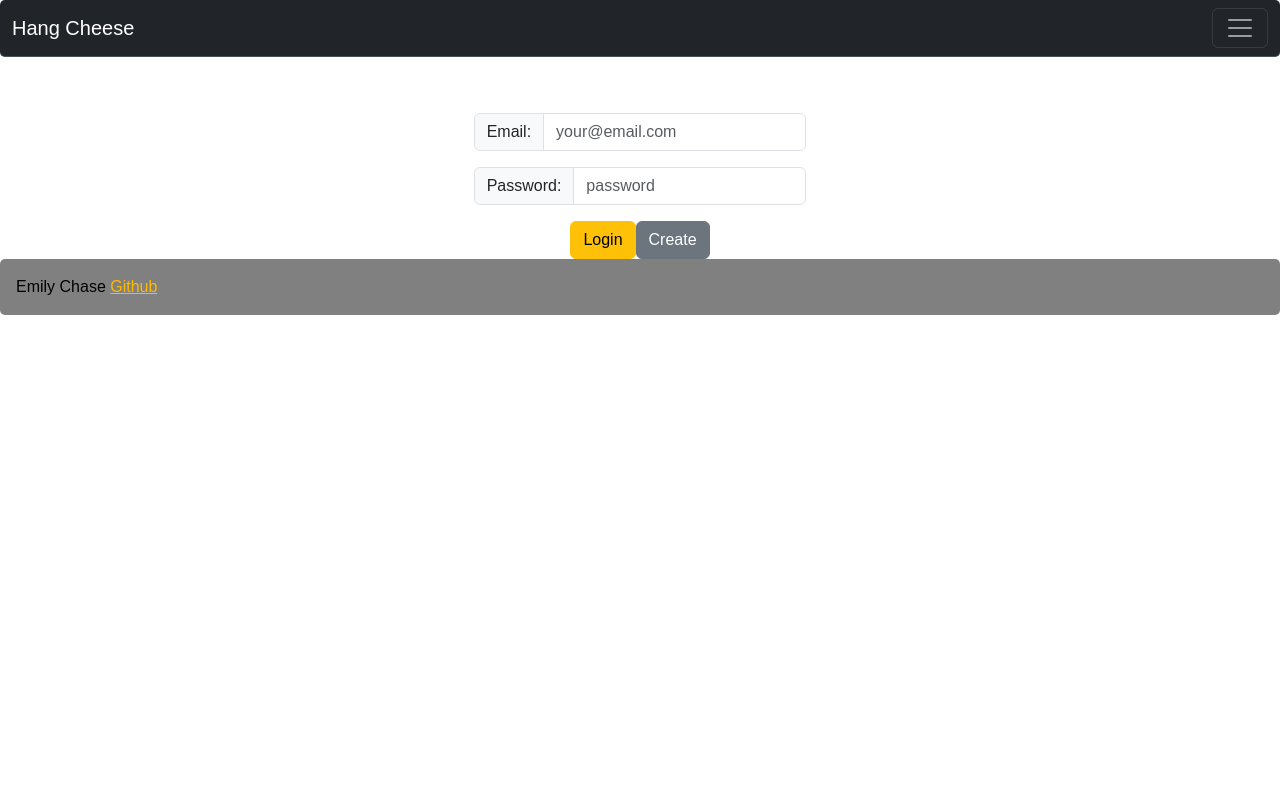
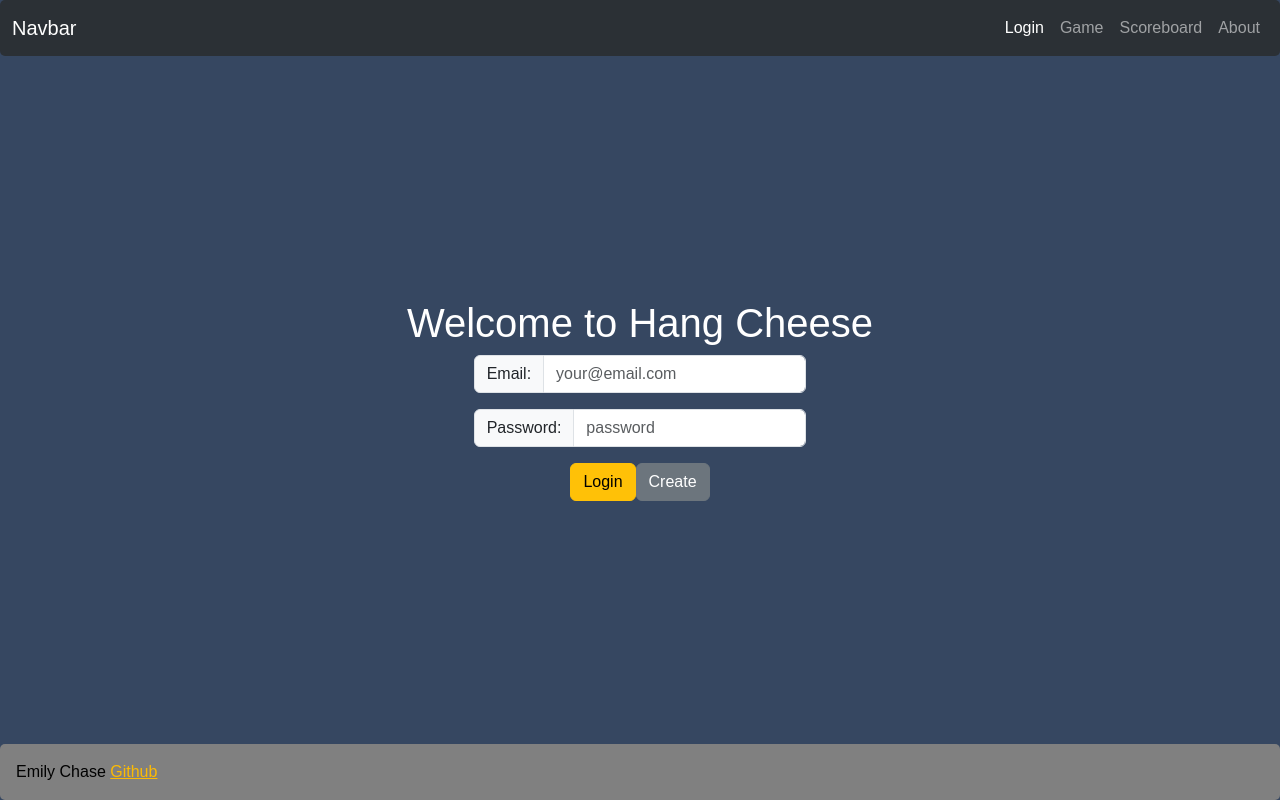
Before and after one commit to emchase8/260_startup, a React (Vite) app in the folder startup-files/: page / in a window 1280 px wide. Built offline with nearby package versions, Linux system fonts and the light colour scheme.

Commit message:
fixing the freaking navabr and css problem

```diff
--- a/startup-files/src/app.css
+++ b/startup-files/src/app.css
@@ -7,7 +7,7 @@
     background-color: rgb(54, 71, 97);
     display: flex;
     flex-direction: column;
-    height: 100vh;
+    min-height: 100vh;
 }
 
 main {
--- a/startup-files/src/app.jsx
+++ b/startup-files/src/app.jsx
@@ -10,16 +10,13 @@ import { Info } from './info/info';
 export default function App() {
     return (
     <BrowserRouter>
-        <div>
+        <div className="body">
             <header>
-                <nav className="navbar bg-dark border-bottom border-body" data-bs-theme="dark">
+                <nav className="navbar bg-dark navbar-expand bg-body-tertiary" data-bs-theme="dark">
                     <div className="container-fluid">
-                        <a className="navbar-brand">Hang Cheese</a>
-                        <button className="navbar-toggler" type="button" data-bs-toggle="collapse" data-bs-target="#navbarNav" aria-controls="navbarNav" aria-expanded="false" aria-label="Toggle navigation">
-                            <span className="navbar-toggler-icon"></span>
-                        </button>
-                        <div className="collapse navbar-collapse" id="navbarNav">
-                            <ul className="navbar-nav">
+                        <a className="navbar-brand" href="#">Navbar</a>
+                        <div className="navbar-nav" id="navbarNav">
+                        <ul className="navbar-nav">
                             <li className="nav-item">
                                 <NavLink className='nav-link' to=''>
                                     Login
@@ -32,12 +29,12 @@ export default function App() {
                             </li>
                             <li className="nav-item">
                                 <NavLink className='nav-link' to='score'>
-                                    Score
+                                    Scoreboard
                                 </NavLink>
                             </li>
                             <li className="nav-item">
                                 <NavLink className='nav-link' to='info'>
-                                    Info
+                                    About
                                 </NavLink>
                             </li>
                             </ul>
```
